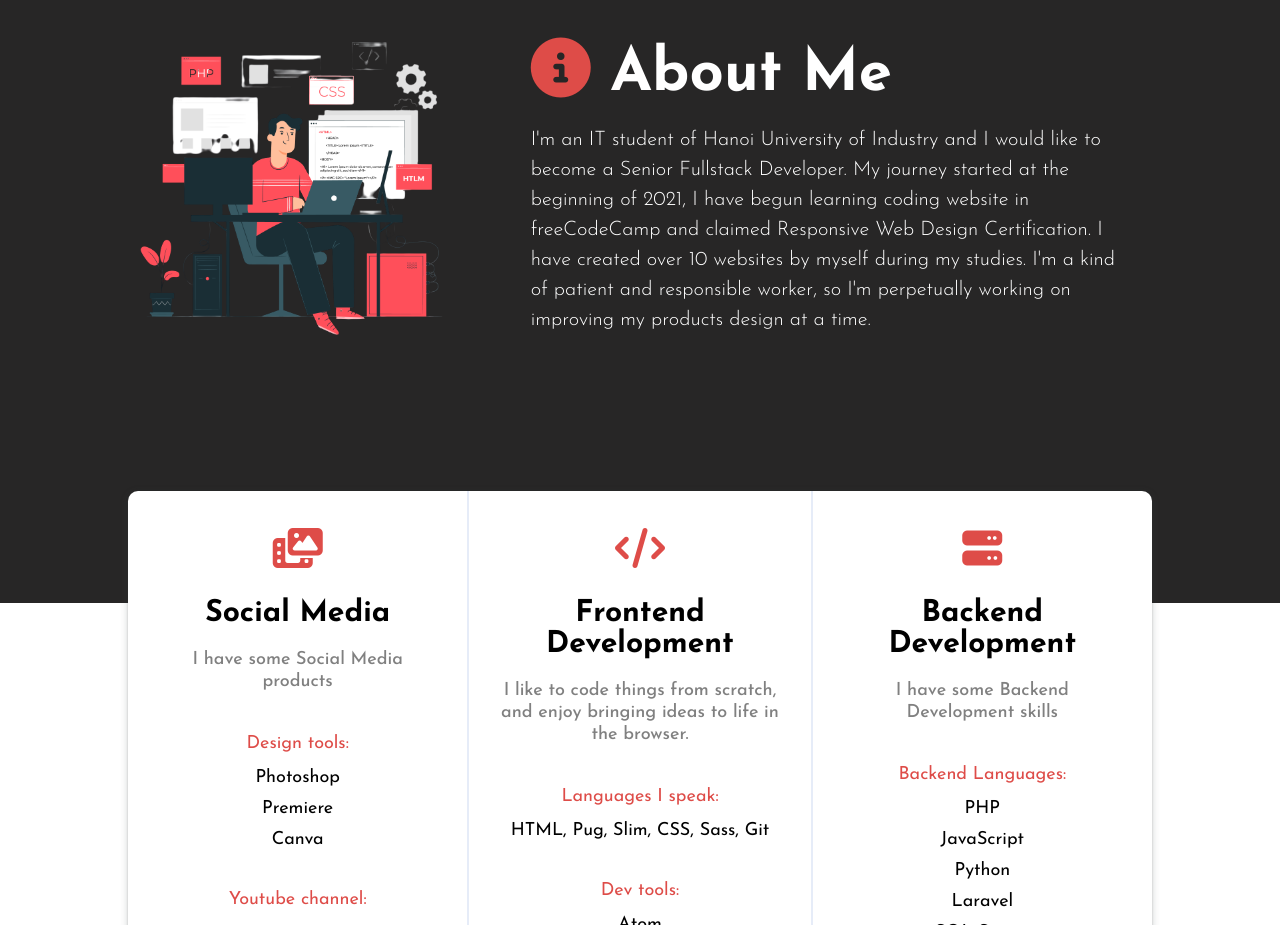
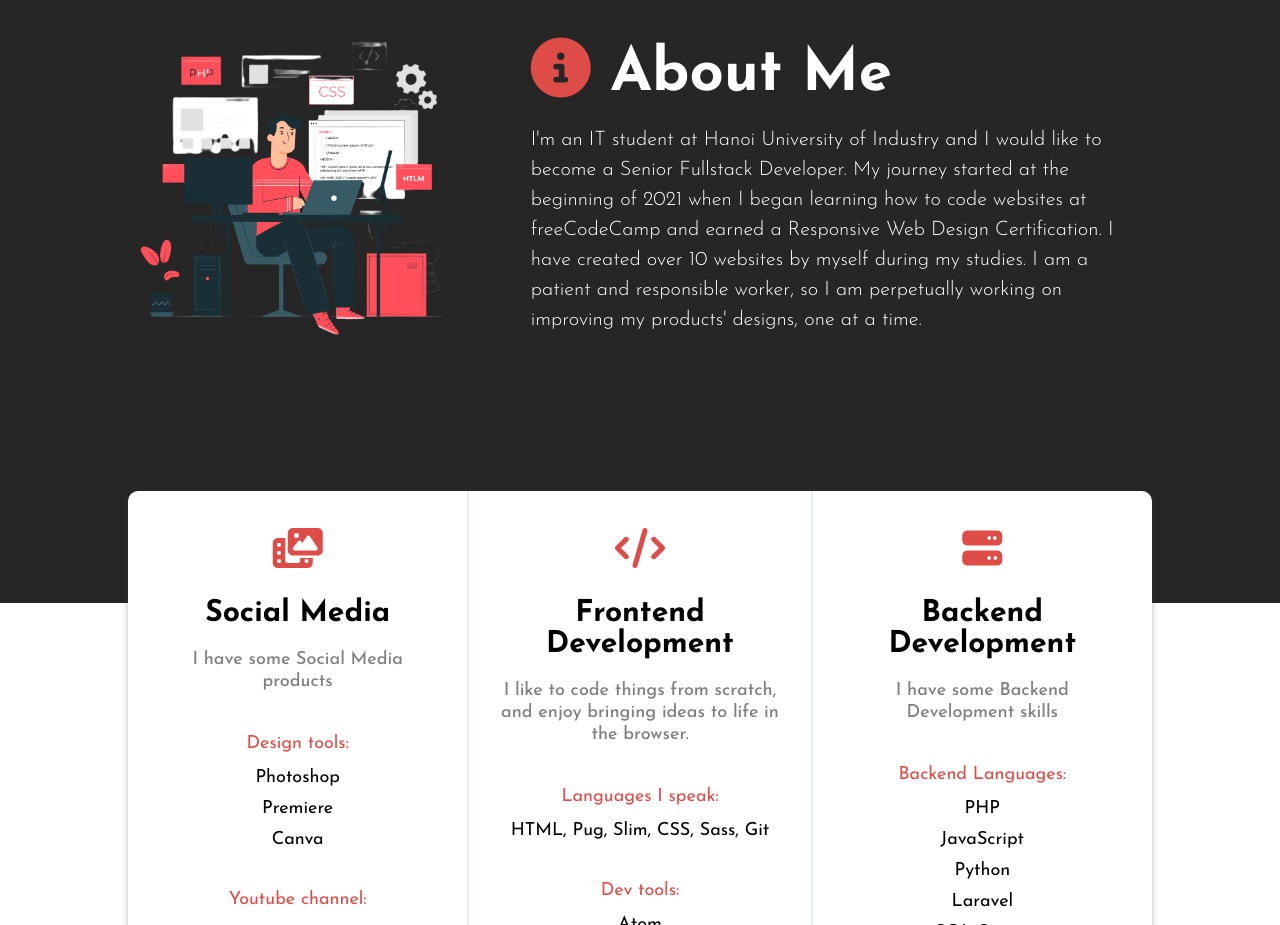
Before and after one commit to lc-thanh/freeCodeCampLearning, a plain HTML site: page graduate/personal-portfolio-webpage/index.html in a window 1280 px wide. Shown: the part 880-1805 px from the top of the page. Drawn offline with Linux system fonts and the light colour scheme.

Commit message:
fixing About section's text

```diff
--- a/graduate/personal-portfolio-webpage/index.html
+++ b/graduate/personal-portfolio-webpage/index.html
@@ -38,10 +38,10 @@
             <img id="about-image" src="./about.png" draggable="false" alt="" />
             <div id="about-content">
                 <h1><i class="fa-solid fa-circle-info"></i>&nbsp;About Me</h1>
-                <p>I'm an IT student of Hanoi University of Industry and I would like to become a Senior Fullstack Developer. My
-                    journey started at the beginning of 2021, I have begun learning coding website in freeCodeCamp and claimed
-                    Responsive Web Design Certification. I have created over 10 websites by myself during my studies. I'm a kind of
-                    patient and responsible worker, so I'm perpetually working on improving my products design at a time.</p>
+                <p>I'm an IT student at Hanoi University of Industry and I would like to become a Senior Fullstack Developer. My journey
+                    started at the beginning of 2021 when I began learning how to code websites at freeCodeCamp and earned a Responsive
+                    Web Design Certification. I have created over 10 websites by myself during my studies. I am a patient and
+                    responsible worker, so I am perpetually working on improving my products' designs, one at a time.</p>
             </div>
         </div>
     </section>
```
